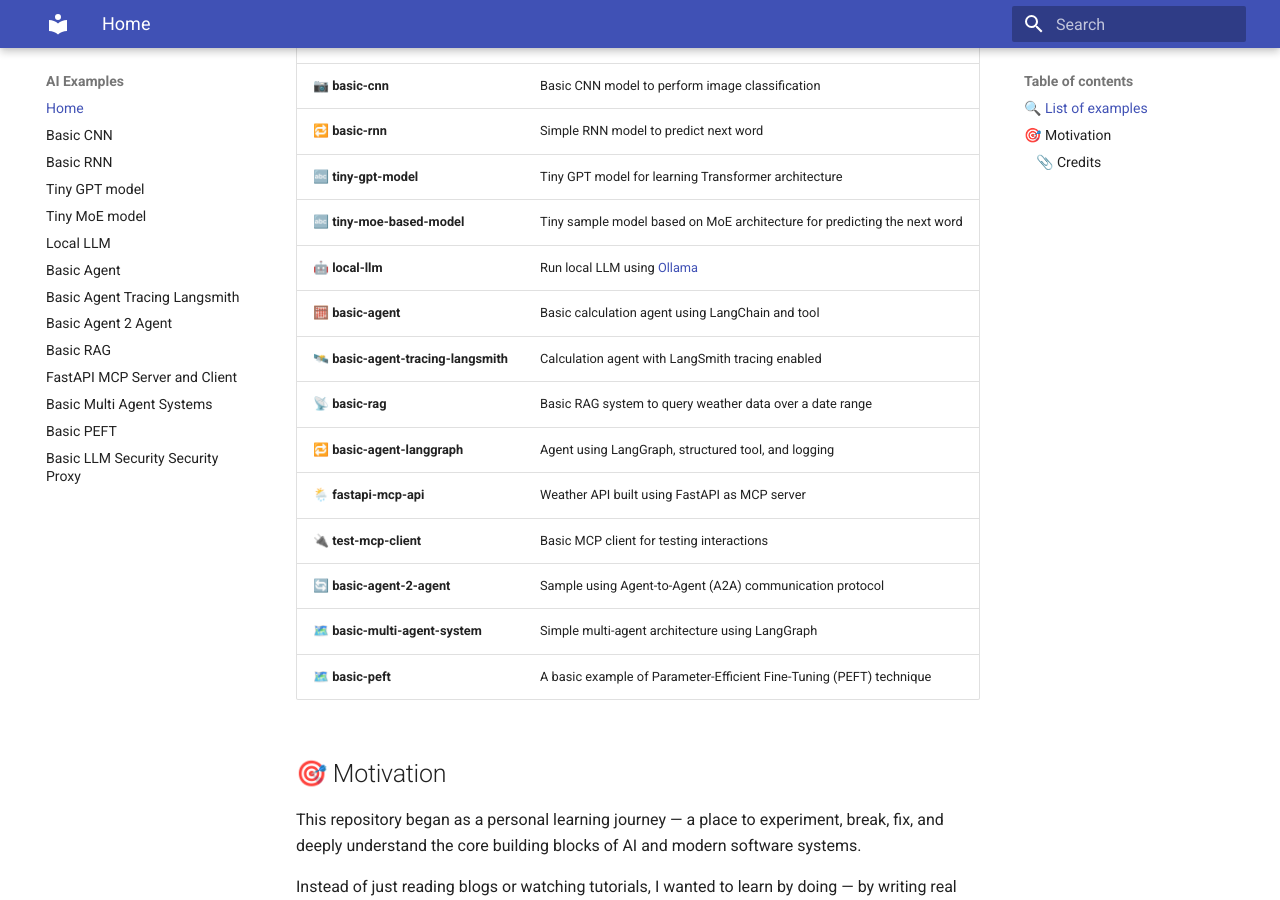
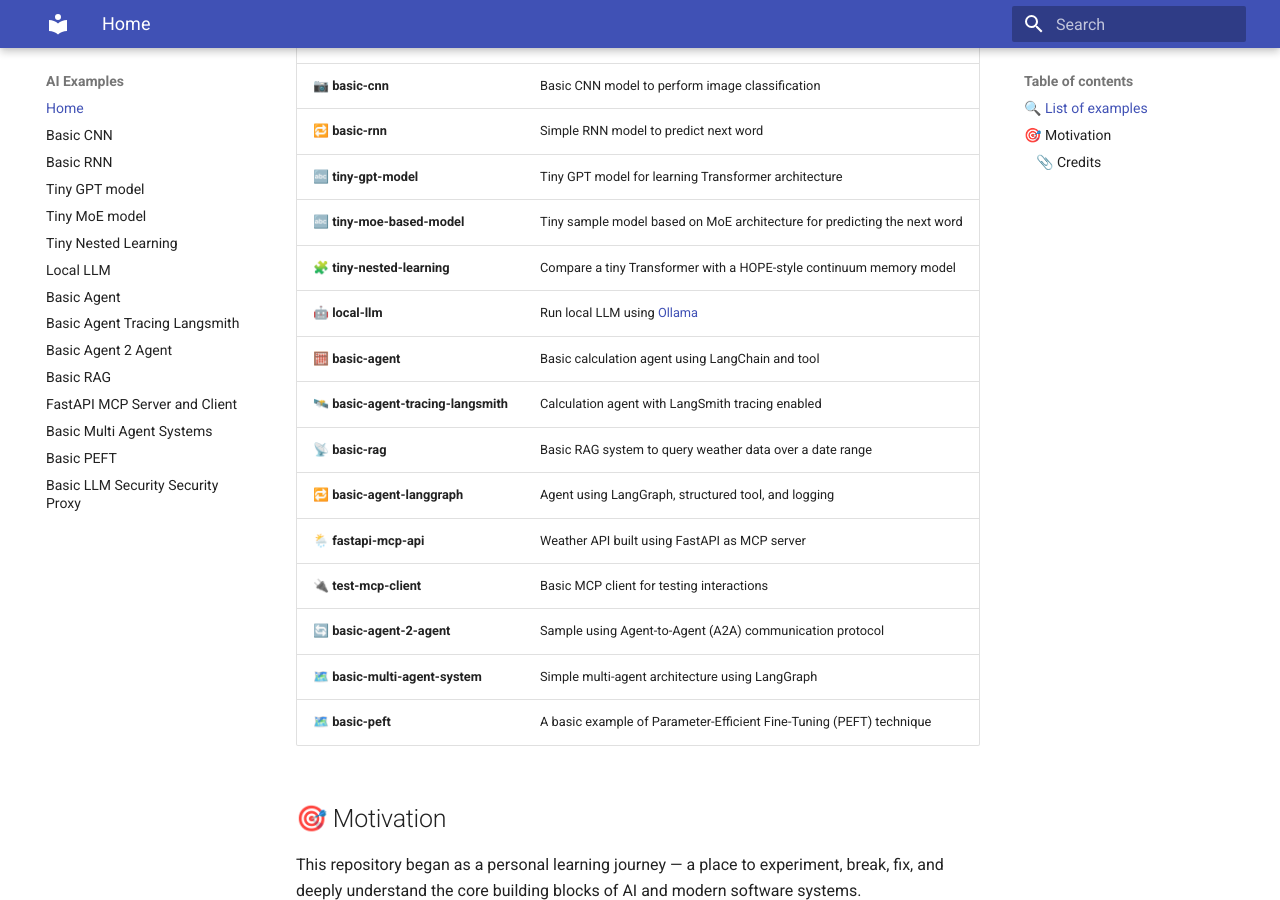
Before and after one commit to tramslegend/ai-examples, an MkDocs documentation site: the page built from docs/index.md, in a window 1280 px wide and 900 px high, scrolled down 330 px. Built offline with MkDocs 1.6.1 and Material for MkDocs 9.7.7, drawn with Linux system fonts in a browser that asks for light colours.

Commit message:
Included nested learning docs

```diff
--- a/docs/index.md
+++ b/docs/index.md
@@ -10,6 +10,7 @@ A curated collection of practical AI and LLM examples using Keras,LangChain,Open
 | 🔁 **basic-rnn**                      | Simple RNN model to predict next word                    |
 | 🔤 **tiny-gpt-model**                 | Tiny GPT model for learning Transformer architecture     |
 | 🔤 **tiny-moe-based-model**           | Tiny sample model based on MoE architecture for predicting the next word |
+| 🧩 **tiny-nested-learning**           | Compare a tiny Transformer with a HOPE-style continuum memory model |
 | 🤖 **local-llm**                      | Run local LLM using [Ollama](https://ollama.com)         |
 | 🧮 **basic-agent**                    | Basic calculation agent using LangChain and tool         |
 | 🛰️ **basic-agent-tracing-langsmith**  | Calculation agent with LangSmith tracing enabled         |
--- a/mkdocs.yml
+++ b/mkdocs.yml
@@ -5,6 +5,7 @@ nav:
   - Basic RNN: basic-rnn.md
   - Tiny GPT model:  tiny-gpt-model.md
   - Tiny MoE model:  tiny-moe-based-model.md
+  - Tiny Nested Learning: tiny-nested-learning.md
   - Local LLM: local-llm.md
   - Basic Agent: basic-agent.md
   - Basic Agent Tracing Langsmith: basic-agent-with-langsmith.md
```
